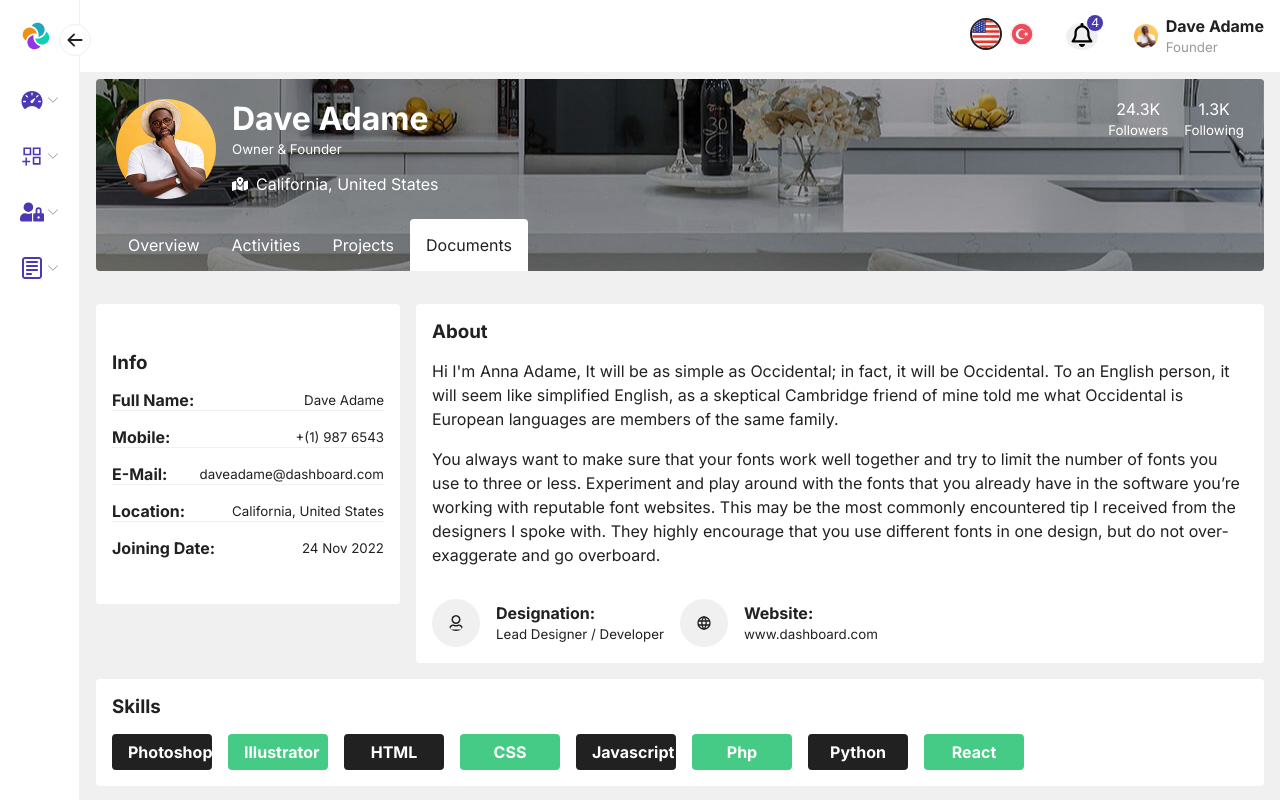
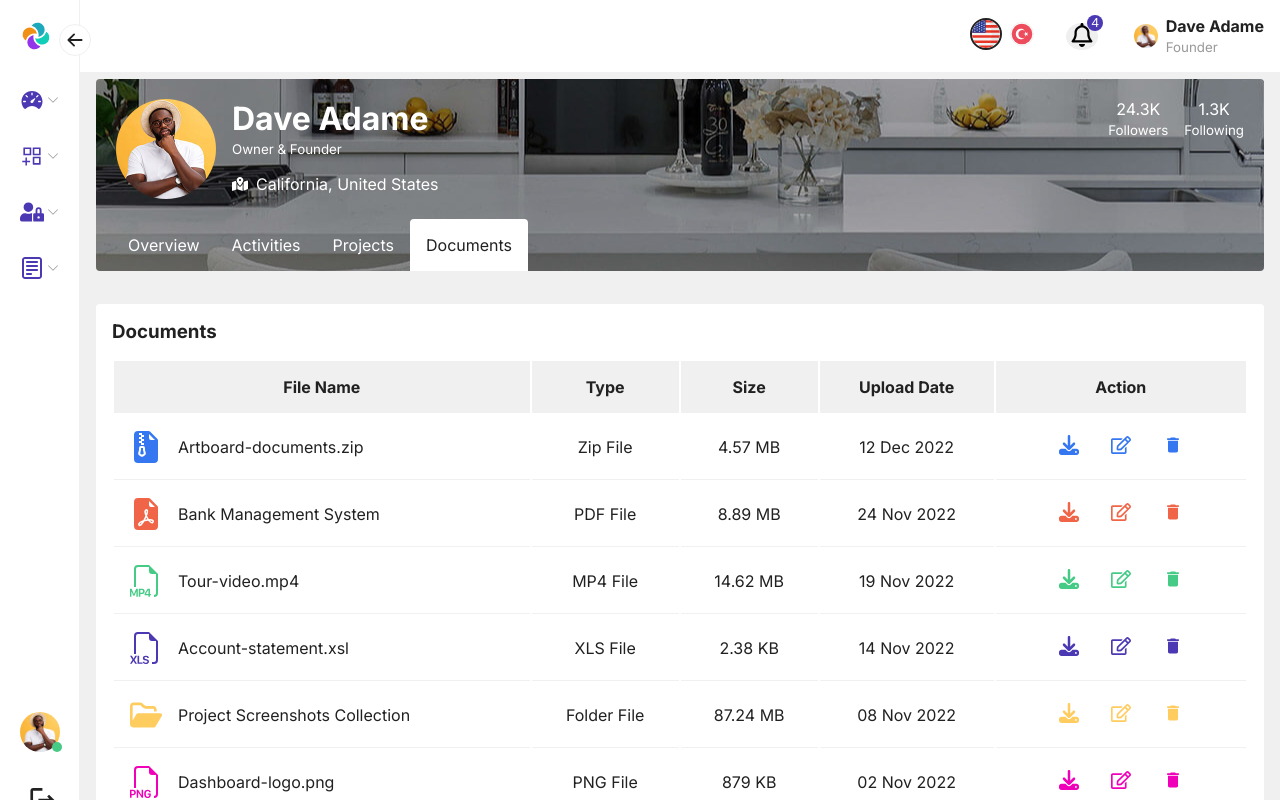
Before and after one commit to OzgeCetin43/ModernDashboard, a React (Vite) app: page /user-profile in a window 1280 px wide. Both pictures are taken after a click on the item "Documents". Shown: the top 800 px of the page. Built offline with nearby package versions, Linux system fonts and the light colour scheme.

Commit message:
profile documents section created

```diff
--- /dev/null
+++ b/src/assets/data/documents.ts
@@ -0,0 +1,68 @@
+import {
+  BsFileEarmarkZipFill,
+  BsFileEarmarkPdfFill,
+  BsFiletypeMp4,
+  BsFiletypeXls,
+  BsFiletypePng,
+} from "react-icons/bs";
+import { FaRegFolderOpen } from "react-icons/fa6";
+
+type Document = {
+  id: number;
+  icon: any;
+  fileName: string;
+  type: string;
+  size: string;
+  uploadDate: string;
+};
+
+export const documents: Document[] = [
+  {
+    id: 1,
+    icon: BsFileEarmarkZipFill,
+    fileName: "Artboard-documents.zip",
+    type: "Zip File",
+    size: "4.57 MB",
+    uploadDate: "12 Dec 2022",
+  },
+  {
+    id: 2,
+    icon: BsFileEarmarkPdfFill,
+    fileName: "Bank Management System",
+    type: "PDF File",
+    size: "8.89 MB",
+    uploadDate: "24 Nov 2022",
+  },
+  {
+    id: 3,
+    icon: BsFiletypeMp4,
+    fileName: "Tour-video.mp4",
+    type: "MP4 File",
+    size: "14.62 MB",
+    uploadDate: "19 Nov 2022",
+  },
+  {
+    id: 4,
+    icon: BsFiletypeXls,
+    fileName: "Account-statement.xsl",
+    type: "XLS File",
+    size: "2.38 KB",
+    uploadDate: "14 Nov 2022",
+  },
+  {
+    id: 5,
+    icon: FaRegFolderOpen,
+    fileName: "Project Screenshots Collection",
+    type: "Folder File",
+    size: "87.24 MB",
+    uploadDate: "08 Nov 2022",
+  },
+  {
+    id: 6,
+    icon: BsFiletypePng,
+    fileName: "Dashboard-logo.png",
+    type: "PNG File",
+    size: "879 KB",
+    uploadDate: "02 Nov 2022",
+  },
+];
--- a/src/components/Profile/index.tsx
+++ b/src/components/Profile/index.tsx
@@ -4,6 +4,7 @@ import { FaMapLocationDot } from "react-icons/fa6";
 import { ProfileOverview } from "../ProfileOverview";
 import { ProfileActivities } from "../ProfileActivities";
 import { ProfileProjects } from "../ProfileProjects";
+import { ProfileDocuments } from "../ProfileDocuments";
 
 import avatar from "../../assets/images/avatar.jpg";
 
@@ -18,6 +19,8 @@ export const Profile: React.FC = () => {
     content = <ProfileActivities />;
   } else if (activeTab === "projects") {
     content = <ProfileProjects />;
+  } else if (activeTab === "documents") {
+    content = <ProfileDocuments />;
   }
 
   return (
--- /dev/null
+++ b/src/components/ProfileDocuments/ProfileDocuments.css
@@ -0,0 +1,72 @@
+.profile-documents-container {
+  display: flex;
+  flex-direction: column;
+  justify-content: center;
+  gap: 1rem;
+  padding: 1rem;
+  background-color: #fff;
+  border-radius: 0.25rem;
+}
+
+.profile-documents-container table thead {
+  background-color: #f0f0f0;
+}
+
+.profile-documents-container table thead tr th {
+  padding: 1rem;
+}
+
+.profile-documents-container table tbody tr td {
+  padding: 1rem;
+  text-align: center;
+}
+
+.profile-documents-container table tbody tr:not(:last-child) td {
+  border-bottom: 1px solid #f0f0f0;
+}
+
+.profile-documents-container table tbody tr td:first-child {
+  display: flex;
+  align-items: center;
+  gap: 1rem;
+}
+
+.profile-documents-container table tbody tr td svg {
+  font-size: 2rem;
+}
+
+.profile-documents-container table tbody tr td button {
+  outline: none;
+  border: none;
+  background-color: transparent;
+}
+
+.profile-documents-container table tbody tr td button svg {
+  font-size: 1.25rem;
+  margin: 0 1rem;
+  cursor: pointer;
+}
+
+.profile-documents-container table tbody tr:first-child td svg {
+  color: #3577f1;
+}
+
+.profile-documents-container table tbody tr:nth-child(2) td svg {
+  color: #f06548;
+}
+
+.profile-documents-container table tbody tr:nth-child(3) td svg {
+  color: #45cb85;
+}
+
+.profile-documents-container table tbody tr:nth-child(4) td svg {
+  color: #4b38b3;
+}
+
+.profile-documents-container table tbody tr:nth-child(5) td svg {
+  color: #ffcc5f;
+}
+
+.profile-documents-container table tbody tr:last-child td svg {
+  color: #f000b9;
+}
--- /dev/null
+++ b/src/components/ProfileDocuments/index.tsx
@@ -0,0 +1,55 @@
+import React from "react";
+import { FaDownload } from "react-icons/fa6";
+import { FaRegEdit } from "react-icons/fa";
+import { MdDelete } from "react-icons/md";
+
+import { documents } from "../../assets/data/documents";
+
+import "./ProfileDocuments.css";
+
+export const ProfileDocuments: React.FC = () => {
+  return (
+    <div className="profile-documents-container">
+      <h3>Documents</h3>
+      <table>
+        <thead>
+          <tr>
+            <th>File Name</th>
+            <th>Type</th>
+            <th>Size</th>
+            <th>Upload Date</th>
+            <th>Action</th>
+          </tr>
+        </thead>
+        <tbody>
+          {documents.map((document) => {
+            const Icon = document.icon;
+
+            return (
+              <tr key={document.id}>
+                <td>
+                  <Icon />
+                  <p>{document.fileName}</p>
+                </td>
+                <td>{document.type}</td>
+                <td>{document.size}</td>
+                <td>{document.uploadDate}</td>
+                <td>
+                  <button>
+                    <FaDownload />
+                  </button>
+                  <button>
+                    <FaRegEdit />
+                  </button>
+                  <button>
+                    <MdDelete />
+                  </button>
+                </td>
+              </tr>
+            );
+          })}
+        </tbody>
+      </table>
+    </div>
+  );
+};
--- a/src/components/index.tsx
+++ b/src/components/index.tsx
@@ -7,3 +7,4 @@ export * from "./Profile";
 export * from "./ProfileOverview";
 export * from "./ProfileActivities";
 export * from "./ProfileProjects";
+export * from "./ProfileDocuments";
```
